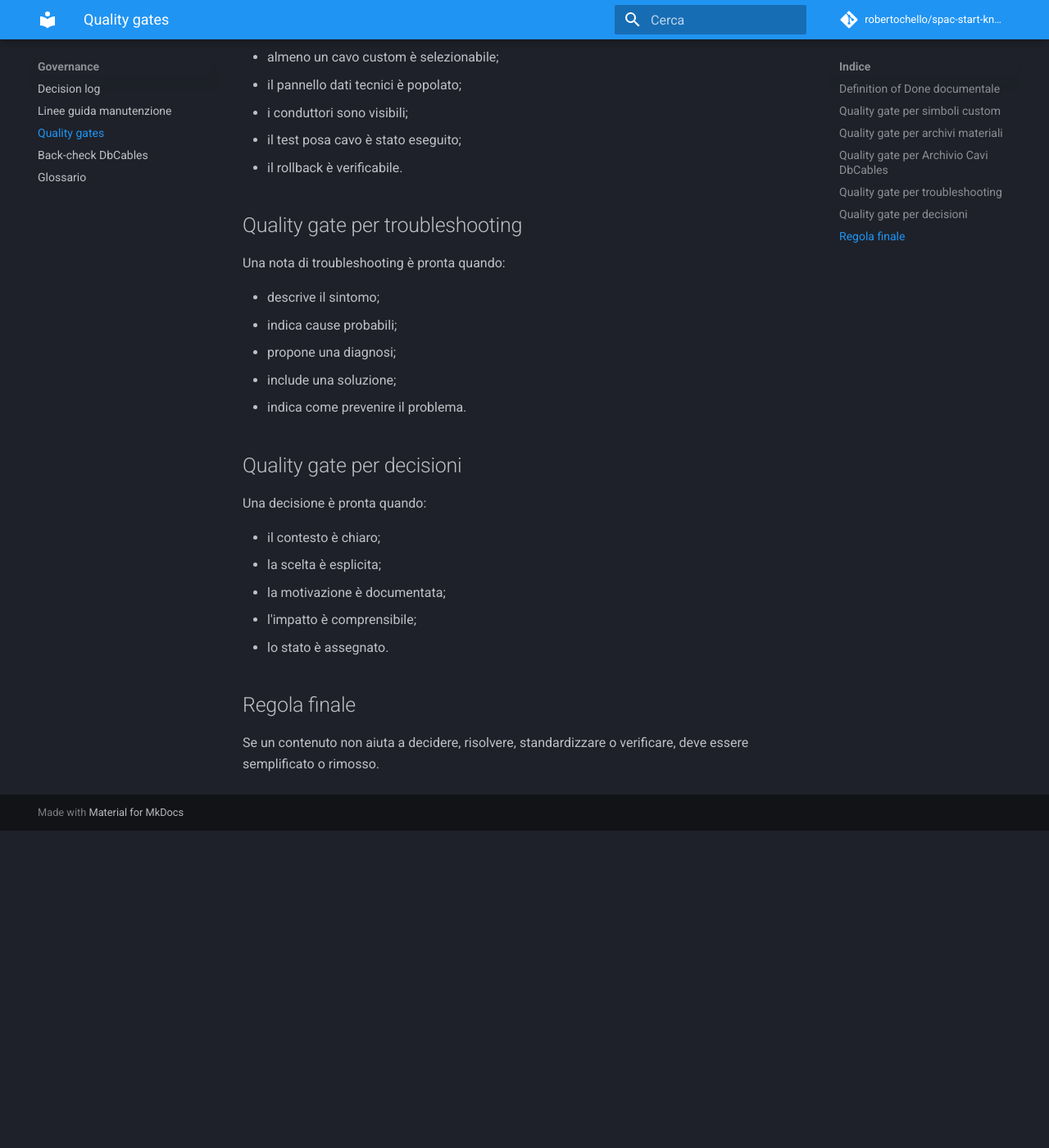
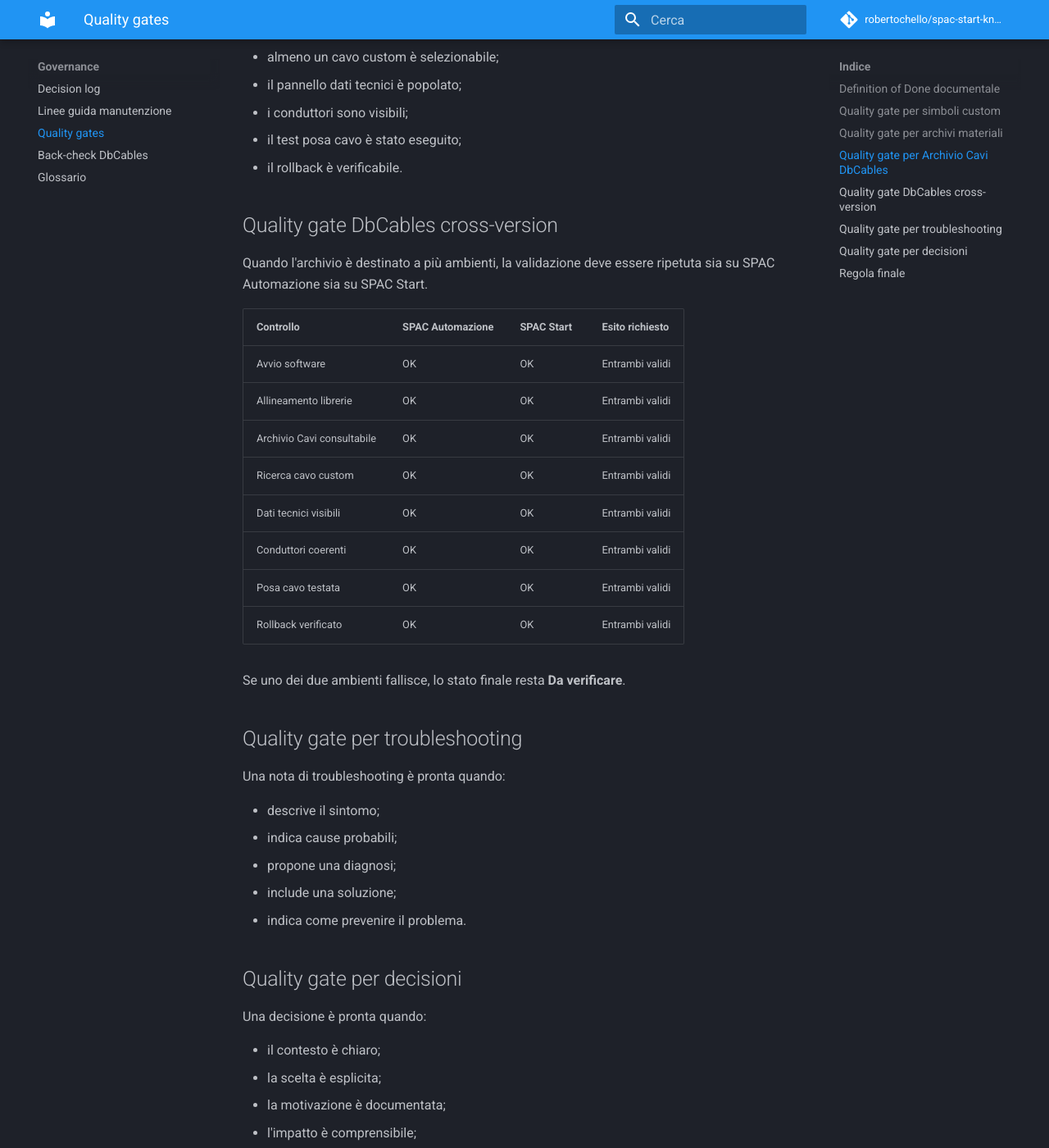
Before and after one commit to robertochello/spac-start-knowledge-base, an MkDocs documentation site: the page built from docs/14-quality-gates.md, in a window 1280 px wide and 1400 px high, scrolled down 1702 px. Shown: the whole window at 82% size. Built offline with MkDocs 1.6.1 and Material for MkDocs 9.7.7, drawn with Linux system fonts in a browser that asks for light colours; comment, search, counter and statistics services are not loaded; before the commit the page ends 2715 px from its top, so only the background shows below that.

Commit message:
Strengthen DbCables quality gate with cross-version checks

```diff
--- a/docs/14-quality-gates.md
+++ b/docs/14-quality-gates.md
@@ -56,6 +56,23 @@
 - il test posa cavo è stato eseguito;
 - il rollback è verificabile.
 
+## Quality gate DbCables cross-version
+
+Quando l'archivio è destinato a più ambienti, la validazione deve essere ripetuta sia su SPAC Automazione sia su SPAC Start.
+
+| Controllo | SPAC Automazione | SPAC Start | Esito richiesto |
+|---|---|---|---|
+| Avvio software | OK | OK | Entrambi validi |
+| Allineamento librerie | OK | OK | Entrambi validi |
+| Archivio Cavi consultabile | OK | OK | Entrambi validi |
+| Ricerca cavo custom | OK | OK | Entrambi validi |
+| Dati tecnici visibili | OK | OK | Entrambi validi |
+| Conduttori coerenti | OK | OK | Entrambi validi |
+| Posa cavo testata | OK | OK | Entrambi validi |
+| Rollback verificato | OK | OK | Entrambi validi |
+
+Se uno dei due ambienti fallisce, lo stato finale resta **Da verificare**.
+
 ## Quality gate per troubleshooting
 
 Una nota di troubleshooting è pronta quando:
```
